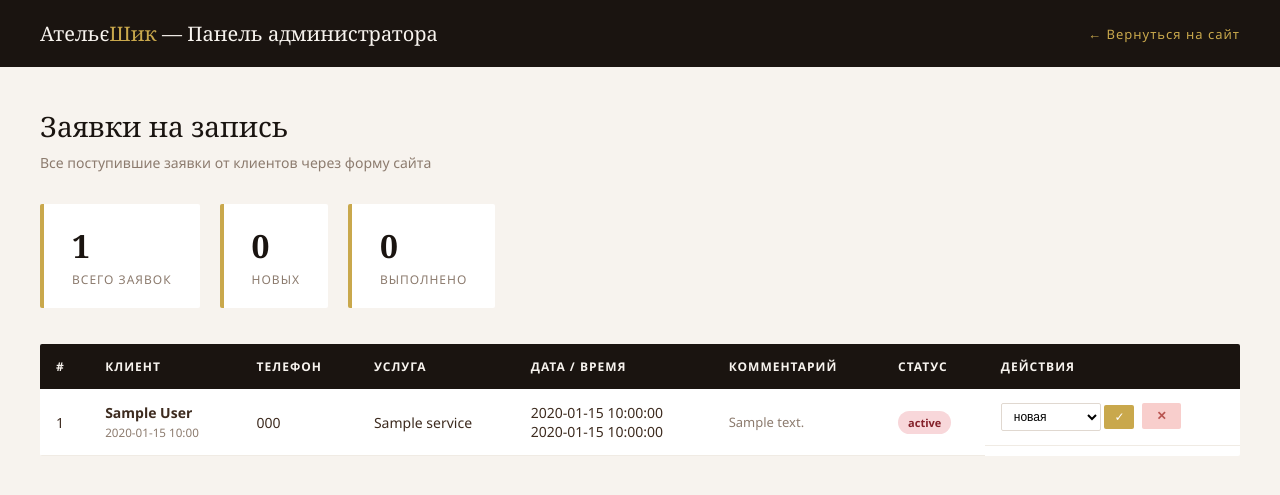
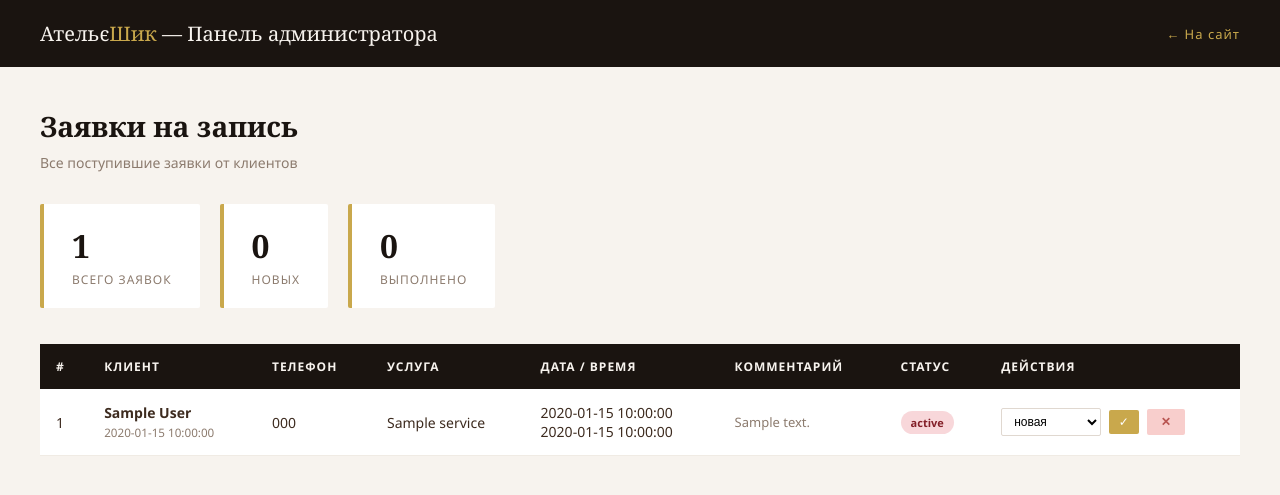
Before and after one commit to muharib-q/atelie, a Flask app: template atelier_flask/atelier/templates/admin.html in a window 1280 px wide. Shown: the top 495 px of the page. Run offline with Flask 3, Linux system fonts and the light colour scheme; the template is opened without the code that fills it: most values are stand-ins (such as "Sample title", 1, 10 or a date in 2020).

Commit message:
Update admin.html

```diff
--- a/atelier_flask/atelier/templates/admin.html
+++ b/atelier_flask/atelier/templates/admin.html
@@ -7,50 +7,53 @@
 <style>
 *{margin:0;padding:0;box-sizing:border-box;}
 body{font-family:'Segoe UI',Arial,sans-serif;background:#F7F3EE;color:#3D2B1F;}
-.admin-header{background:#1A1410;padding:20px 40px;display:flex;align-items:center;justify-content:space-between;}
-.admin-logo{font-family:Georgia,serif;font-size:20px;color:#F7F3EE;}.admin-logo span{color:#C9A84C;}
-.admin-link{color:#C9A84C;text-decoration:none;font-size:13px;letter-spacing:1px;}
-.admin-body{padding:40px;}
-.admin-title{font-family:Georgia,serif;font-size:28px;color:#1A1410;margin-bottom:8px;}
-.admin-sub{color:#8C7B6E;font-size:14px;margin-bottom:32px;}
+.header{background:#1A1410;padding:20px 40px;display:flex;align-items:center;justify-content:space-between;}
+.logo{font-family:Georgia,serif;font-size:20px;color:#F7F3EE;}
+.logo span{color:#C9A84C;}
+.back{color:#C9A84C;text-decoration:none;font-size:13px;letter-spacing:1px;}
+.body{padding:40px;}
+h1{font-family:Georgia,serif;font-size:28px;color:#1A1410;margin-bottom:8px;}
+.sub{color:#8C7B6E;font-size:14px;margin-bottom:32px;}
 .stats{display:flex;gap:20px;margin-bottom:36px;}
-.stat-box{background:#fff;padding:20px 28px;border-radius:2px;border-left:4px solid #C9A84C;}
-.stat-box .num{font-family:Georgia,serif;font-size:32px;color:#1A1410;font-weight:700;}
-.stat-box .lbl{font-size:12px;color:#8C7B6E;letter-spacing:1px;text-transform:uppercase;margin-top:4px;}
-table{width:100%;background:#fff;border-collapse:collapse;border-radius:2px;overflow:hidden;}
+.stat{background:#fff;padding:20px 28px;border-radius:2px;border-left:4px solid #C9A84C;}
+.stat .num{font-family:Georgia,serif;font-size:32px;color:#1A1410;font-weight:700;}
+.stat .lbl{font-size:12px;color:#8C7B6E;letter-spacing:1px;text-transform:uppercase;margin-top:4px;}
+table{width:100%;background:#fff;border-collapse:collapse;}
 th{background:#1A1410;color:#F7F3EE;padding:14px 16px;text-align:left;font-size:12px;letter-spacing:1px;text-transform:uppercase;}
 td{padding:14px 16px;border-bottom:1px solid #F0EBE4;font-size:14px;vertical-align:middle;}
 tr:hover td{background:#FDFAF7;}
 .badge{display:inline-block;padding:4px 10px;border-radius:20px;font-size:11px;font-weight:600;}
-.badge-new{background:#FFF3CD;color:#856404;}
-.badge-done{background:#D1E7DD;color:#0A3622;}
-.badge-cancel{background:#F8D7DA;color:#842029;}
+.new{background:#FFF3CD;color:#856404;}
+.done{background:#D1E7DD;color:#0A3622;}
+.cancel{background:#F8D7DA;color:#842029;}
+.work{background:#cfe2ff;color:#084298;}
 .btn-del{background:#f8cecc;color:#b85450;border:none;padding:6px 14px;border-radius:2px;cursor:pointer;font-size:12px;font-weight:600;}
 .btn-del:hover{background:#b85450;color:#fff;}
-.status-form select{padding:5px 8px;border:1px solid #E0D8D0;border-radius:2px;font-size:12px;background:#fff;}
-.status-form button{padding:5px 10px;background:#C9A84C;color:#fff;border:none;border-radius:2px;cursor:pointer;font-size:12px;}
+.sf select{padding:5px 8px;border:1px solid #E0D8D0;border-radius:2px;font-size:12px;background:#fff;}
+.sf button{padding:5px 10px;background:#C9A84C;color:#fff;border:none;border-radius:2px;cursor:pointer;font-size:12px;margin-left:4px;}
 .empty{text-align:center;padding:60px;color:#8C7B6E;font-size:16px;}
+.actions{display:flex;gap:8px;align-items:center;flex-wrap:wrap;}
 </style>
 </head>
 <body>
-<div class="admin-header">
-  <div class="admin-logo">Ательє<span>Шик</span> — Панель администратора</div>
-  <a href="/" class="admin-link">← Вернуться на сайт</a>
+<div class="header">
+  <div class="logo">Ательє<span>Шик</span> — Панель администратора</div>
+  <a href="/" class="back">← На сайт</a>
 </div>
-<div class="admin-body">
-  <div class="admin-title">Заявки на запись</div>
-  <div class="admin-sub">Все поступившие заявки от клиентов через форму сайта</div>
+<div class="body">
+  <h1>Заявки на запись</h1>
+  <div class="sub">Все поступившие заявки от клиентов</div>
 
   <div class="stats">
-    <div class="stat-box">
+    <div class="stat">
       <div class="num">{{ bookings|length }}</div>
       <div class="lbl">Всего заявок</div>
     </div>
-    <div class="stat-box">
+    <div class="stat">
       <div class="num">{{ bookings|selectattr('status','eq','новая')|list|length }}</div>
       <div class="lbl">Новых</div>
     </div>
-    <div class="stat-box">
+    <div class="stat">
       <div class="num">{{ bookings|selectattr('status','eq','выполнена')|list|length }}</div>
       <div class="lbl">Выполнено</div>
     </div>
@@ -65,19 +68,23 @@ tr:hover td{background:#FDFAF7;}
     {% for b in bookings %}
     <tr>
       <td>{{ b.id }}</td>
-      <td><strong>{{ b.first_name }} {{ b.last_name or '' }}</strong><br>
-          <small style="color:#8C7B6E">{{ b.created_at[:16] }}</small></td>
+      <td>
+        <strong>{{ b.first_name }} {{ b.last_name or '' }}</strong><br>
+        <small style="color:#8C7B6E">{{ b.created_at }}</small>
+      </td>
       <td>{{ b.phone }}</td>
       <td>{{ b.service }}</td>
       <td>{{ b.booking_date or '—' }}<br>{{ b.booking_time or '' }}</td>
-      <td style="max-width:180px;font-size:13px;color:#8C7B6E">{{ b.comment or '—' }}</td>
+      <td style="max-width:160px;font-size:13px;color:#8C7B6E">{{ b.comment or '—' }}</td>
       <td>
-        {% if b.status == 'новая' %}<span class="badge badge-new">новая</span>
-        {% elif b.status == 'выполнена' %}<span class="badge badge-done">выполнена</span>
-        {% else %}<span class="badge badge-cancel">{{ b.status }}</span>{% endif %}
+        {% if b.status == 'новая' %}<span class="badge new">новая</span>
+        {% elif b.status == 'выполнена' %}<span class="badge done">выполнена</span>
+        {% elif b.status == 'в работе' %}<span class="badge work">в работе</span>
+        {% else %}<span class="badge cancel">{{ b.status }}</span>{% endif %}
       </td>
-      <td style="display:flex;gap:8px;flex-wrap:wrap;">
-        <form class="status-form" method="POST" action="/admin/status/{{ b.id }}">
+      <td>
+        <div class="actions">
+          <form class="sf" method="POST" action="/admin/status/{{ b.id }}">
             <select name="status">
               <option {% if b.status=='новая' %}selected{% endif %}>новая</option>
               <option {% if b.status=='в работе' %}selected{% endif %}>в работе</option>
@@ -86,15 +93,16 @@ tr:hover td{background:#FDFAF7;}
             </select>
             <button type="submit">✓</button>
           </form>
-        <form method="POST" action="/admin/delete/{{ b.id }}" onsubmit="return confirm('Удалить заявку?')">
+          <form method="POST" action="/admin/delete/{{ b.id }}" onsubmit="return confirm('Удалить?')">
             <button type="submit" class="btn-del">✕</button>
           </form>
+        </div>
       </td>
     </tr>
     {% endfor %}
   </table>
   {% else %}
-  <div class="empty">📭 Заявок пока нет. Они появятся здесь после отправки формы на сайте.</div>
+  <div class="empty">📭 Заявок пока нет — они появятся здесь после заполнения формы на сайте.</div>
   {% endif %}
 </div>
 </body>
```
Lines whose indentation alone changed are shown as unchanged.
